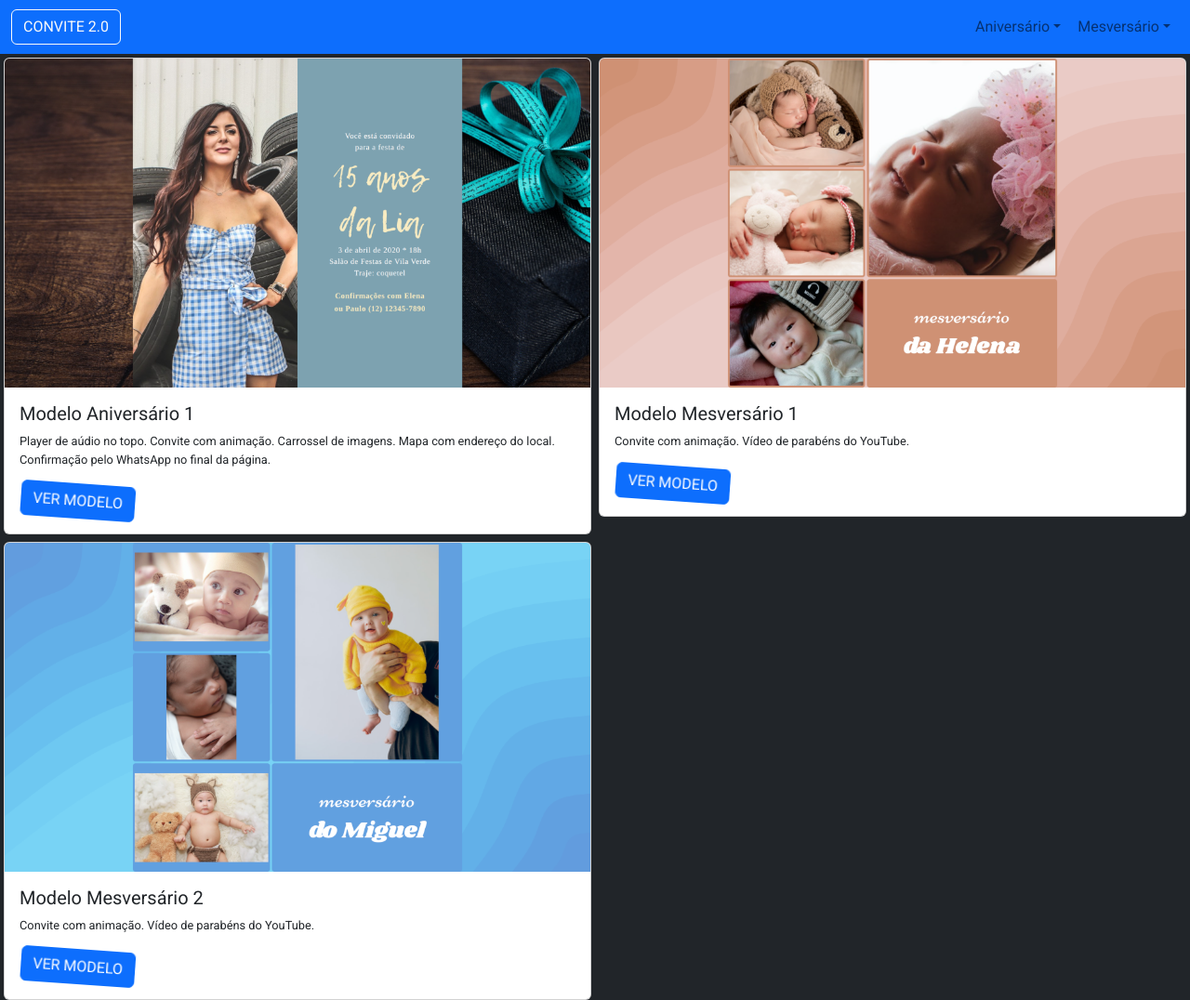
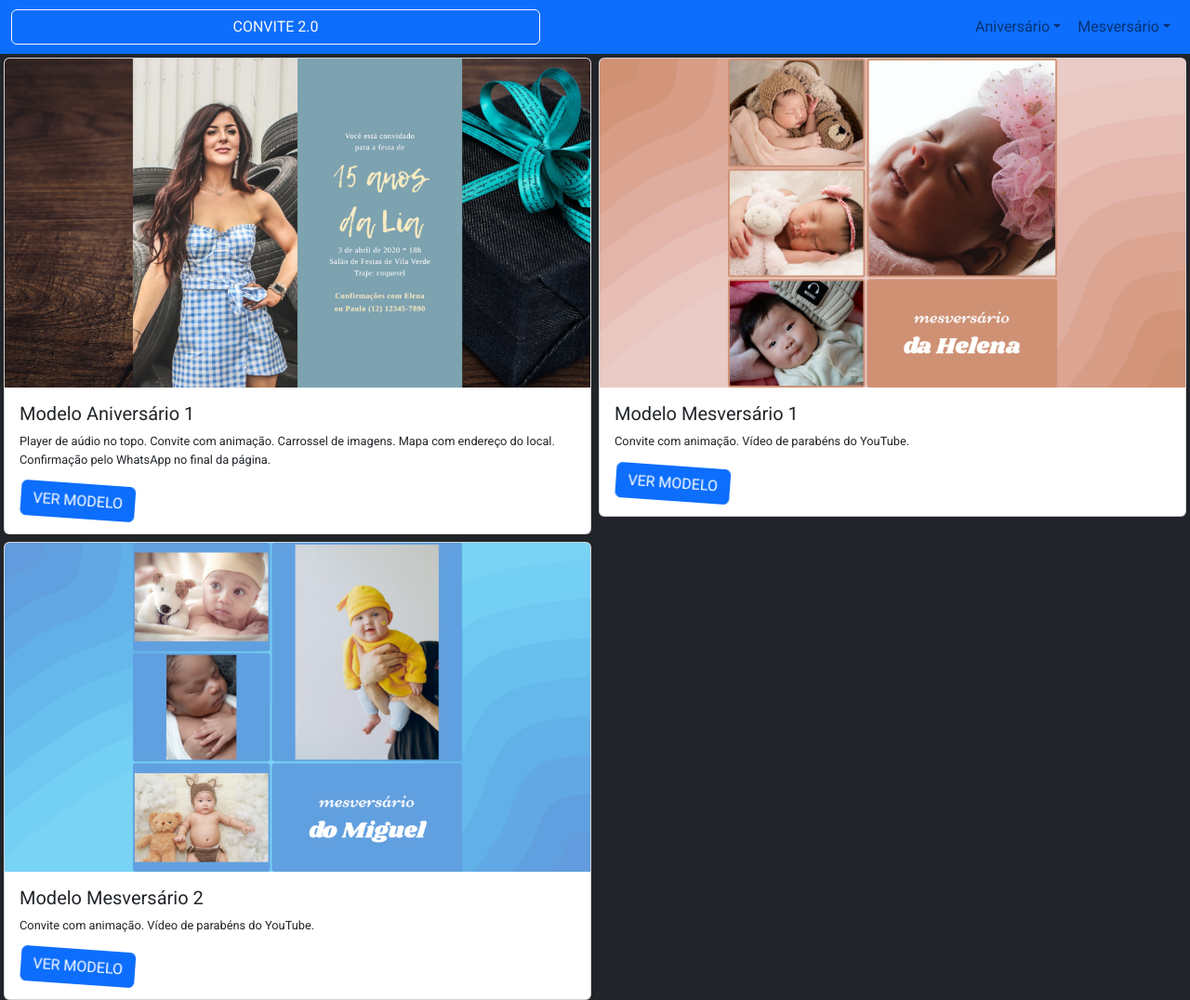
Before and after one commit to sixthdaysystems/convite-dois-ponto-zero, a plain HTML site: page portfolio/index.html in a window 1280 px wide. Shown: the top 1076 px of the page at 93% size. Drawn offline with nearby package versions, Linux system fonts and the light colour scheme.

Commit message:
aumentando largura botao

```diff
--- a/portfolio/index.html
+++ b/portfolio/index.html
@@ -12,7 +12,7 @@
 <body class="bg-dark">
     <nav class="navbar bg-primary navbar-expand-sm">
         <div class="container-fluid">
-            <button class="btn btn-outline-light m-auto" type="button">CONVITE 2.0</button>
+            <button class="btn btn-outline-light m-auto flex-grow-1 me-2" type="button">CONVITE 2.0</button>
             <button class="navbar-toggler" type="button" data-bs-toggle="collapse" data-bs-target="#navbarSupportedContent" aria-controls="navbarSupportedContent" aria-expanded="false" aria-label="Toggle navigation">
                 <span class="navbar-toggler-icon"></span>
             </button>
```
